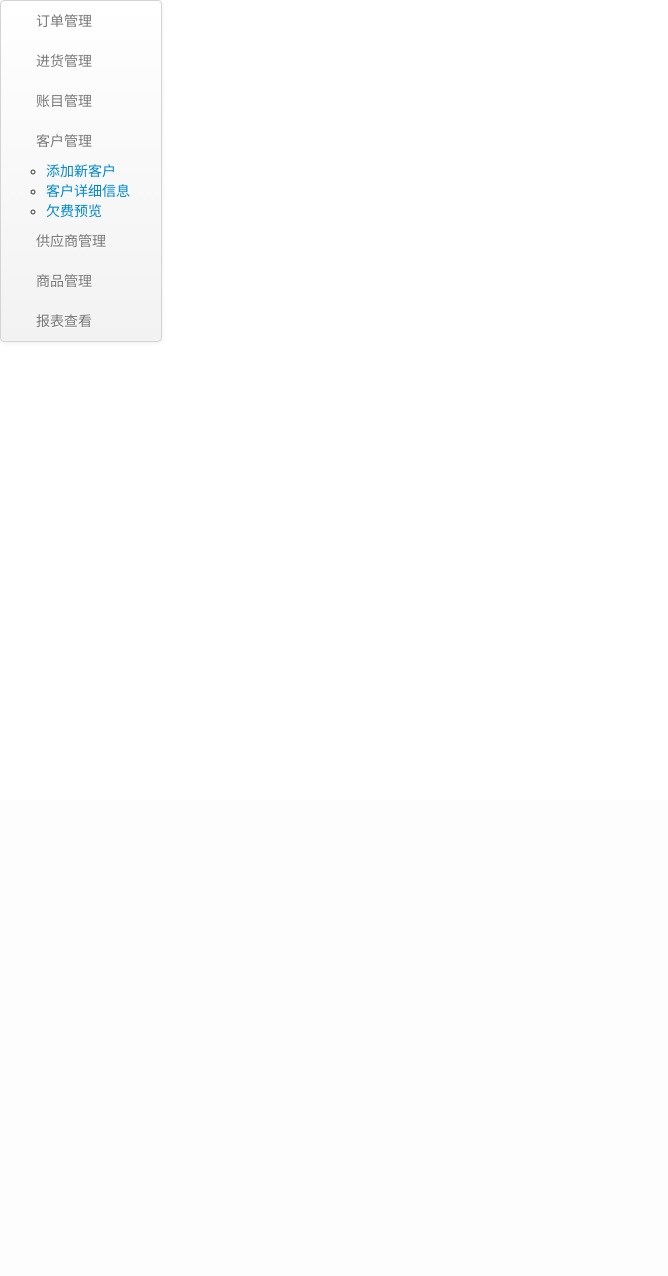
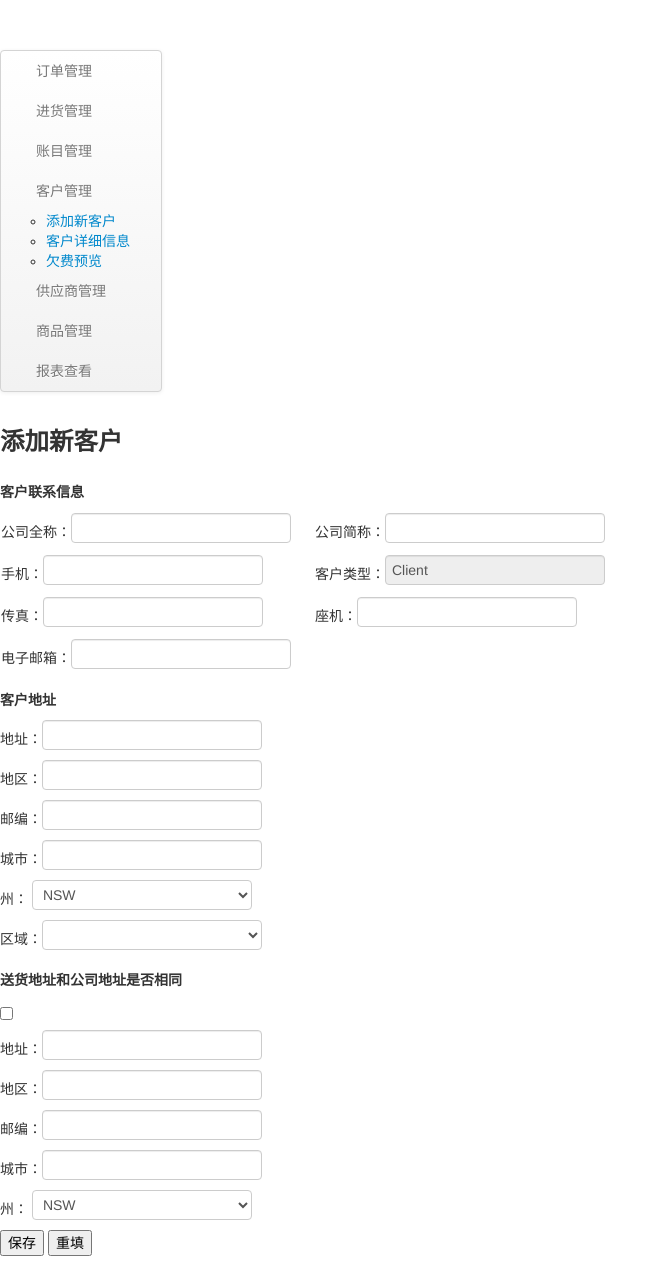
Before and after one commit to Weilong/meat_factory, a CodeIgniter app: template application/views/Client_Management.php in a window 1280 px wide. Shown: the whole page, without its empty margins (0-668 px from the left). Before the commit the page ends 342 px from the top, so only its background shows below. Run offline with CodeIgniter, Linux system fonts and the light colour scheme; the template is opened without the code that fills it, so the values that code supplies are empty.

Commit message:
edit client management

```diff
--- a/application/controllers/welcome.php
+++ b/application/controllers/welcome.php
@@ -19,11 +19,12 @@ class Welcome extends CI_Controller {
 	 */
 	public function index()
 	{
-
 		$this->load->view('includes/header');
 		$this->load->view('includes/navigation');
 		$this->load->view('includes/main');
+		//$this->load->view('client_management.php');
 		$this->load->view('includes/footer');
+
 	}
 }
 
--- a/application/views/Accountant_Management.php
+++ b/application/views/Accountant_Management.php
@@ -1,7 +1,7 @@
 <!DOCTYPE html>
 <html>
   <head>
-    <title>Home</title>
+    <title>accountant management</title>
     <!-- Page for account_check, add_cost, and Balance_check -->
     <!-- Bootstrap -->
     <meta http-equiv='Content-Type' content='text/html; charset=utf-8'>
--- a/application/views/Client_Management.php
+++ b/application/views/Client_Management.php
@@ -17,11 +17,35 @@
 		.content{
 			width:100%;
 			height:auto;
+			position:absolute;
+			top:50px;
+			left:0px;
 		}
 		.span10
 		{
 			width:83%;
 		}
+		/* add new client form, client detail form, client payment detail form */
+		.add_new_client, .client_detail, .client_payment_detail
+		{
+			width:100%;
+			height:auto;
+			top:0px;
+			left:0px;
+            overflow:hidden;
+		}
+		 .client_detail, .client_payment_detail
+		 {
+			 height:0px;
+		 }
+		 /* delivery address style */
+		 .delivery_address
+		 {
+			 width:100%;
+			 height:auto;
+			 overflow:hidden;
+			 padding-right:20px;
+		 }
 	</style>
   <body>
      <div class="content">
@@ -33,42 +57,102 @@
                     <li><a href="#">订单管理</a>
                     </li>
                     <li class="divider"></li>
-                    <li><a href="#">进货管理</a>
-                    </li>
+                    <li><a href="#">进货管理</a></li>
                     <li class="divider"></li>
-                    <li><a href="#">账目管理</a>
-                    </li>
+                    <li><a href="#">账目管理</a></li>
                     <li class="divider"></li>
                     <li><a href="#">客户管理</a>
                     	<ul>
-                        	<li><a href="#">添加新客户</a></li>
-                            <li><a href="#">客户详细信息</a></li>
-                            <li><a href="#">欠费预览</a></li>
+                        	<li><a href="#" id="add_new_client">添加新客户</a></li>
+                            <li><a href="#" id="client_detail">客户详细信息</a></li>
+                            <li><a href="#" id="client_payment_detail">欠费预览</a></li>
                         </ul>
-                    </li>
                     </li>
                     <li class="divider"></li>
                     <li><a href="#">供应商管理</a>
                     </li>
-                    </li>
                     <li class="divider"></li>
                     <li><a href="#">商品管理</a>
                     </li>
-                    </li>
                     <li class="divider"></li>
                     <li><a href="#">报表查看</a>
-                    </li>
                     </li>
                   </ul>
                 </div>
               </div>
             </div>
             <div class = "span10">
-            	<div class="">
+            	<div class="title_label"><h3>添加新客户</h3>
                 </div>
+            	<div class="add_new_client">
+                	<p><h5>客户联系信息</h5></p>
+                	<form method="post">
+                    	<div class="connect_detail">
+                        	<table>
+                            	<tr><td>公司全称：<input type="text" name="current_name"></td><td rowspan="3" width="20"></td><td>公司简称：<input type="text" name="short_name"></td></tr>
+                                <tr><td>手机：<input type="text" name="mobile"></td><td>客户类型：<input type="text" name="member_type" readonly value="Client"></td></tr>
+                                <tr><td>传真：<input type="text" name="fax_number"></td><td>座机：<input type="text" name="phone"></td></tr>
+                                <tr><td colspan="3">电子邮箱：<input type="text" name="email_address"></td>
+                            </table>
+                        </div>
+                        <p><h5>客户地址</h5></p>
+                        <div class="address">
+                        		地址：<input type="text" name="client_place" size="100px"><br/>
+                                地区：<input type="text" name="client_region" size="25px" ><br/>
+                                邮编：<input type="text" name="client_code" size="10px"><br/>
+                                城市：<input type="text" name="client_city" size="50px"><br/>
+                                州： <select name="client_states">
+                                		<option value="">NSW</option>
+                                        <option value="">ACT</option>
+                                        <option value="">VIC</option>
+                                	</select>
+                                    <br/>
+                                区域：<select name="area">
+                                </select>
+                        </div>
+                        <p><h5>送货地址和公司地址是否相同</h5><input type="checkbox" id="check_delivery_address"></p>
+                        <div class="delivery_address">
+
+                            	地址：<input type="text" name="delivery_place" size="100px"><br/>
+                                地区：<input type="text" name="delivery_region" size="25px" ><br/>
+                                邮编：<input type="text" name="delivery_code" size="10px"><br/>
+                                城市：<input type="text" name="delivery_city" size="50px"><br/>
+                                州： <select name="delivery_states">
+                                		<option value="">NSW</option>
+                                        <option value="">ACT</option>
+                                        <option value="">VIC</option>
+                                	</select>
+                        </div>
+                        <input type="button" id="submit_button" value="保存">
+                        <input type="reset" value="重填">
+                    </form>
+                </div>
+                <div class="client_detail">2
+                </div>
+                <div class="client_payment_detail">3
+                </div>
+                <script language="javascript" type="text/javascript">
+					$(document).ready(function(e) {
+                        $('#add_new_client').click(function(e) {
+							$('.client_detail').animate({height:'0px'},"fast");
+						    $('.client_payment_detail').animate({height:'0px'},"fast");
+							$('.add_new_client').animate({height:'100%'},"slow");
+                        });
+						$('#client_detail').click(function(e) {
+                            $('.add_new_client').animate({height:'0px'},"fast");
+							$('.client_payment_detail').animate({height:'0px'},"fast");
+							$('.client_detail').animate({height:'100%'},"slow");
+                        });
+						$('#client_payment_detail').click(function(e) {
+						    $('.add_new_client').animate({height:'0px'},"fast");
+							$('.client_detail').animate({height:'0px'},"fast");
+                            $('.client_payment_detail').animate({height:'100%'},"slow");
+                        });
+
+                    });
+				</script>
             </div>
          </div>
-
      </div>
   </body>
 </html>
```
